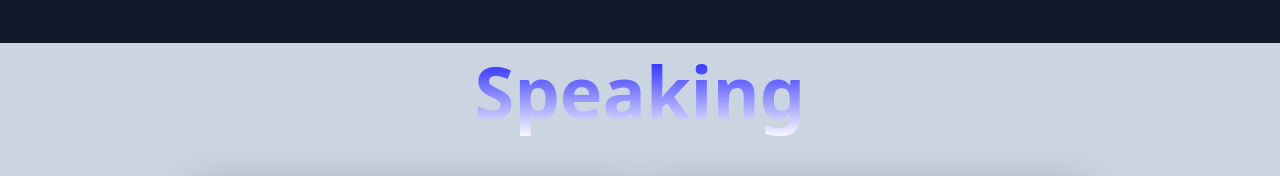
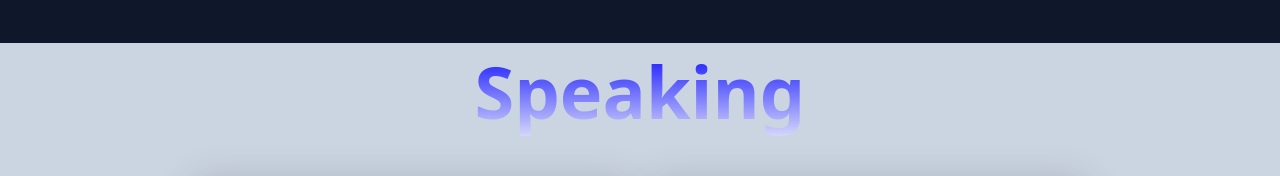
Before and after one commit to tttol/tttol, a website: page docs/index.html in a window 1280 px wide. Shown: the part 757-933 px from the top of the page. Drawn offline with nearby package versions, Linux system fonts and the light colour scheme; files that its build step writes are made by us from their sources; grey boxes are pictures that could not be loaded.

Commit message:
Update gradient colors in styles.css and index.html

```diff
--- a/docs/index.html
+++ b/docs/index.html
@@ -34,7 +34,7 @@
             </div>
         </section>
         <section class="w-full h-[100vh] bg-slate-300 relative mt-[-100vh]">
-            <div class="transparent bg-gradient-to-t from-white to-[#0000ff] bg-clip-text text-7xl text-center font-bold h-auto p-3">Speaking</div>
+            <div class="transparent bg-gradient-to-t from-[#dbddfa] to-[#0000ff] bg-clip-text text-7xl text-center font-bold h-auto p-3">Speaking</div>
             <div class="slide grid grid-cols-2 gap-4 mx-[15%] mt-10">
                 <div class="mb-10">
                     <iframe class="speakerdeck-iframe" frameborder="0" src="https://speakerdeck.com/player/b0b2029833bd4d7d874f4f611ebbd434" title="AmplifyにCDKがやってきた_プレビュー版のAmplify_Gen2を触ってみた.pdf" allowfullscreen="true" style="border: 0px; background: padding-box padding-box rgba(0, 0, 0, 0.1); margin: 0px; padding: 0px; border-radius: 6px; box-shadow: rgba(0, 0, 0, 0.2) 0px 5px 40px; width: 100%; height: auto; aspect-ratio: 560 / 315;" data-ratio="1.7777777777777777"></iframe>
```
Also changed, not shown: docs/css/styles.css.
